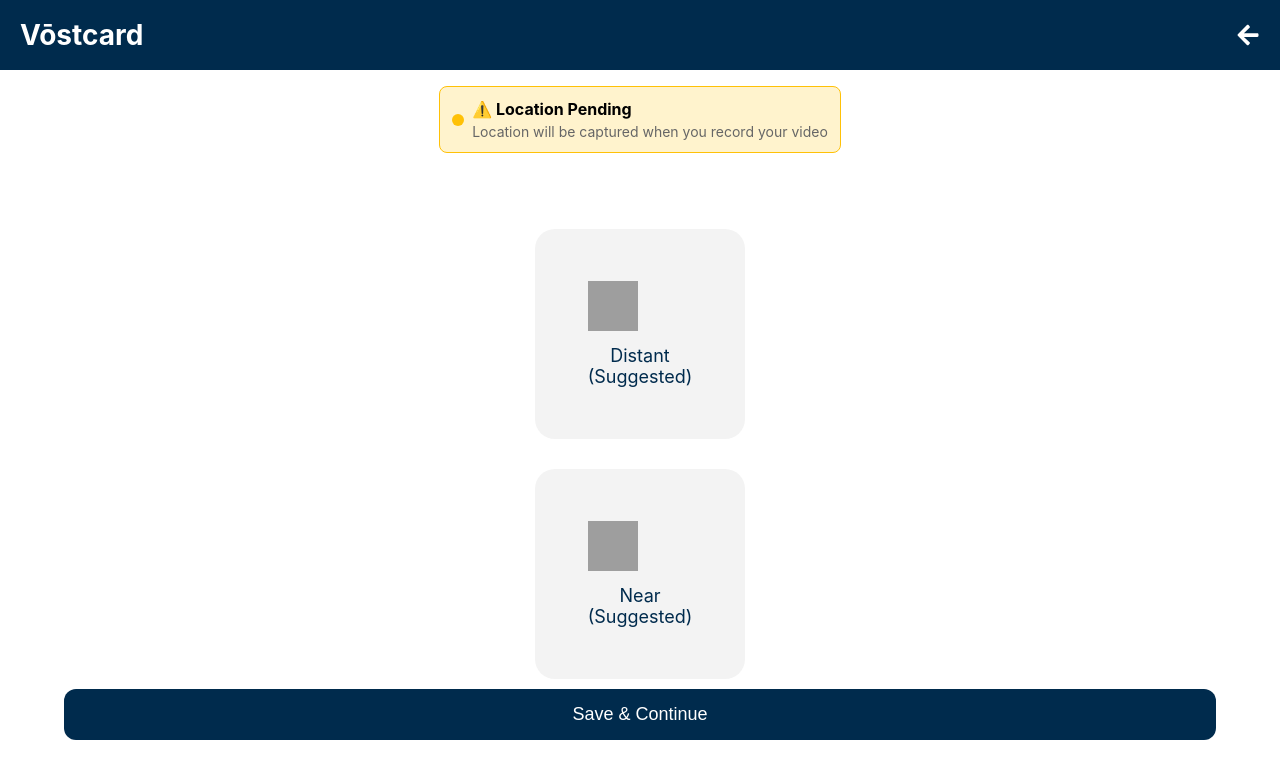
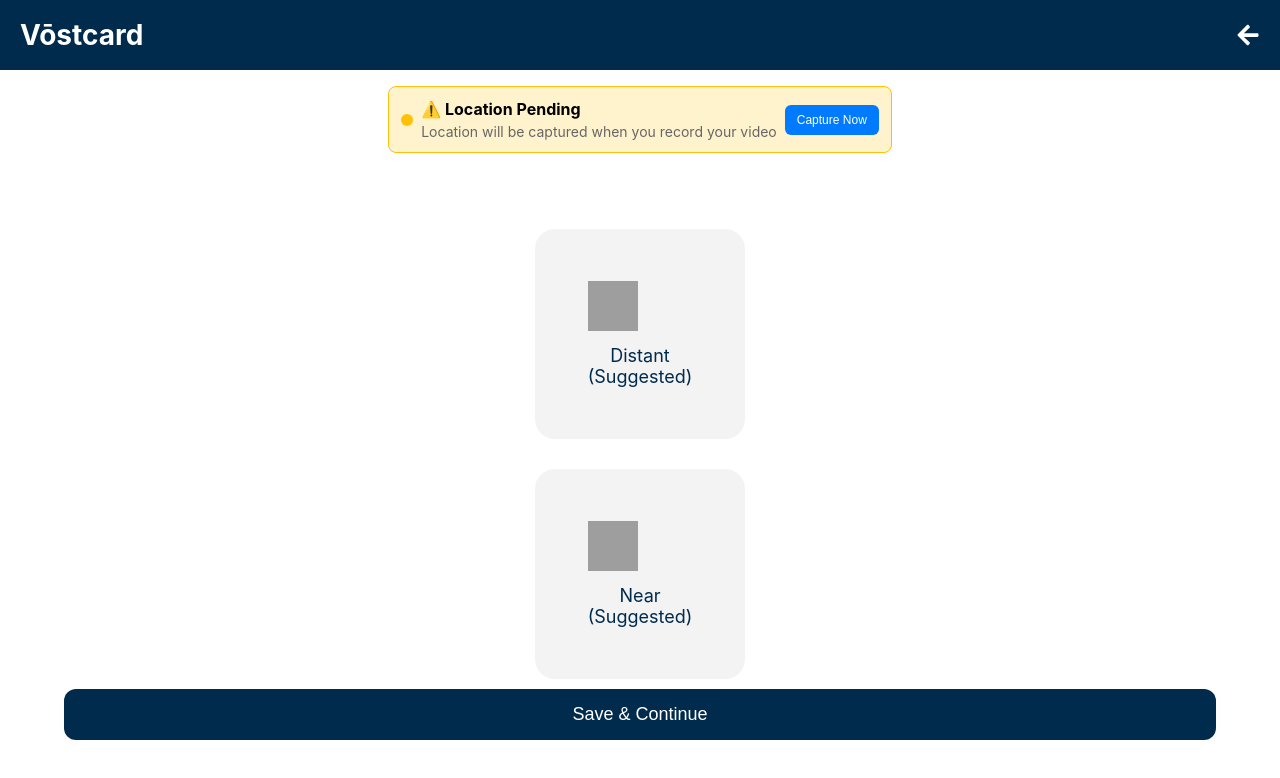
Before and after one commit to Vostcard-app/web-app, a React (Vite) app: page /create-step2 in a window 1280 px wide. Shown: the top 778 px of the page. Built offline with nearby package versions, Linux system fonts and the light colour scheme; grey boxes are pictures that could not be loaded.

Commit message:
Ready for Netlify deploy

```diff
--- a/src/pages/CreateVostcardStep2.tsx
+++ b/src/pages/CreateVostcardStep2.tsx
@@ -5,10 +5,11 @@ import { useVostcard } from '../context/VostcardContext';
 
 const CreateVostcardStep2 = () => {
   const navigate = useNavigate();
-  const { currentVostcard, updateVostcard } = useVostcard();
+  const { currentVostcard, updateVostcard, setGeo } = useVostcard();
 
   const [distantPhoto, setDistantPhoto] = useState<string | null>(null);
   const [nearPhoto, setNearPhoto] = useState<string | null>(null);
+  const [locationStatus, setLocationStatus] = useState<'idle' | 'capturing' | 'captured' | 'error'>('idle');
 
   // Debug location data when component mounts
   useEffect(() => {
@@ -22,6 +23,56 @@ const CreateVostcardStep2 = () => {
       categoriesCount: currentVostcard?.categories?.length
     });
   }, [currentVostcard]);
+
+  // Manual location capture function
+  const captureLocation = async () => {
+    if (!navigator.geolocation) {
+      alert('Geolocation is not supported by your browser.');
+      return;
+    }
+
+    setLocationStatus('capturing');
+
+    try {
+      const position = await new Promise<GeolocationPosition>((resolve, reject) => {
+        navigator.geolocation.getCurrentPosition(resolve, reject, {
+          enableHighAccuracy: true,
+          timeout: 10000,
+          maximumAge: 60000
+        });
+      });
+
+      const geo = {
+        latitude: position.coords.latitude,
+        longitude: position.coords.longitude
+      };
+
+      console.log('✅ Location captured manually:', geo);
+      setGeo(geo);
+      setLocationStatus('captured');
+
+    } catch (error: any) {
+      console.error('❌ Error getting location:', error);
+      setLocationStatus('error');
+
+      let errorMessage = 'Could not get your location. ';
+      switch (error.code) {
+        case 1:
+          errorMessage += 'Location permission denied. Please enable location services in your browser settings.';
+          break;
+        case 2:
+          errorMessage += 'Location unavailable. Please check your device location settings.';
+          break;
+        case 3:
+          errorMessage += 'Location request timed out. Please try again.';
+          break;
+        default:
+          errorMessage += 'Please enable location services and try again.';
+      }
+
+      alert(errorMessage);
+    }
+  };
 
   const handlePhotoSelect = (
     event: React.ChangeEvent<HTMLInputElement>,
@@ -106,6 +157,25 @@ const CreateVostcardStep2 = () => {
             }
           </div>
         </div>
+        {/* Manual location capture button */}
+        {!currentVostcard?.geo && (
+          <button
+            onClick={captureLocation}
+            disabled={locationStatus === 'capturing'}
+            style={{
+              backgroundColor: '#007bff',
+              color: 'white',
+              border: 'none',
+              borderRadius: '6px',
+              padding: '8px 12px',
+              fontSize: '12px',
+              cursor: locationStatus === 'capturing' ? 'not-allowed' : 'pointer',
+              opacity: locationStatus === 'capturing' ? 0.6 : 1,
+            }}
+          >
+            {locationStatus === 'capturing' ? 'Capturing...' : 'Capture Now'}
+          </button>
+        )}
       </div>
 
       {/* 🔲 Thumbnails */}
```
